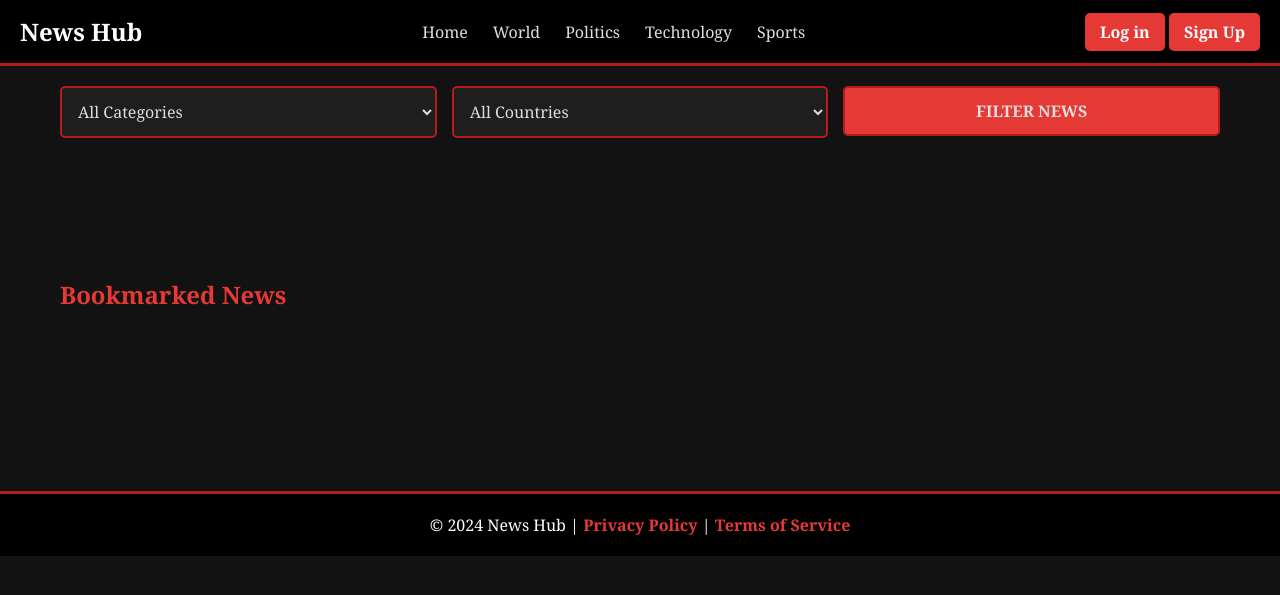
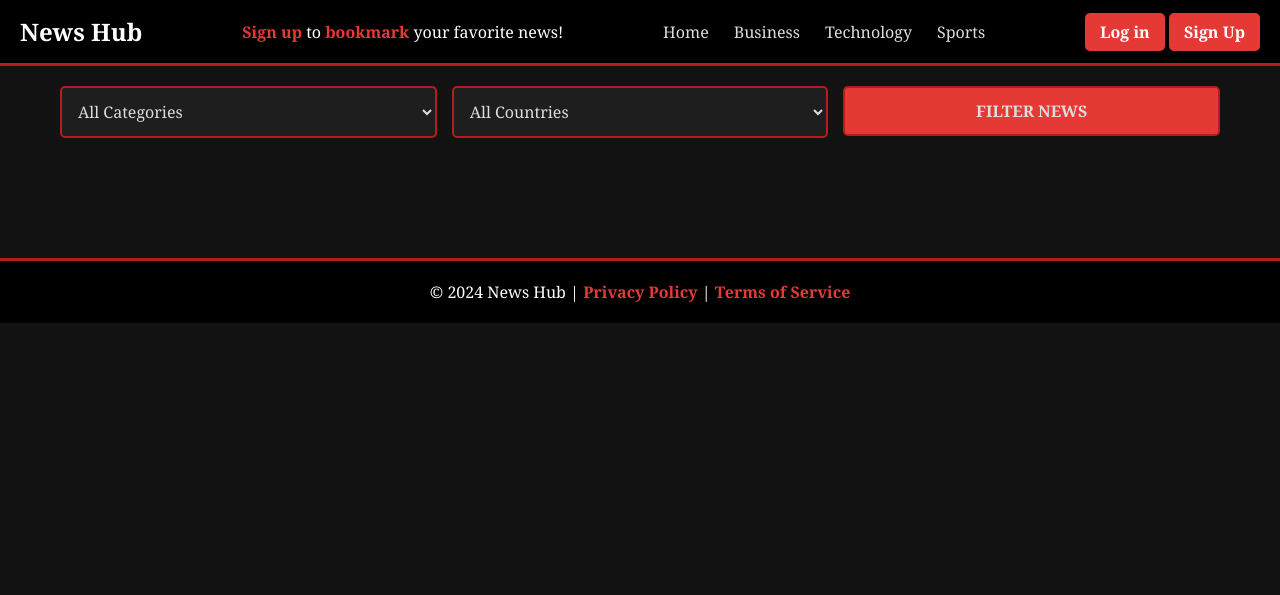
Before and after one commit to gauravnetes/news-hub-webApp, a Django app: page / in a window 1280 px wide. Shown: the top 595 px of the page. Run offline with Django 5.2, Linux system fonts and the light colour scheme; data that the repository does not hold is empty.

Commit message:
everything working

```diff
--- a/newsapp/news_api/templates/news_api/home.html
+++ b/newsapp/news_api/templates/news_api/home.html
@@ -235,7 +235,14 @@
         .footer a:hover {
             text-decoration: underline;
         }
-
+        /* signup message */
+        .signup-message span {
+            color: #e53935; /* Highlight color */
+            font-weight: bold;
+        }
+        .highlight-text {
+            color: #e53935;
+        }
         @media (max-width: 768px) {
             .container {
                 grid-template-columns: 1fr;
@@ -259,23 +266,33 @@
     <nav class="navbar">
         <div>
             {% if user.is_authenticated %}
-                <h3>Hello {{user.username}},</h3>
+                <h3> <span class="highlight-text">Hello </span>{{user.username}},</h3>
                 <h2>Welcome to News Hub</h2>
             {% else %}
                 <h1>News Hub</h1>
             {% endif %}
         </div>
 
+        <!-- Eye-catching sign-up text -->
+        {% if not user.is_authenticated %}
+        <div class="signup-message">
+            <p>
+                <span>Sign up</span> to <span>bookmark</span> your favorite news!
+            </p>
+        </div>
+
+        {% endif %}
+
         <div class="nav-links">
-            <a href="#">Home</a>
-            <a href="#">World</a>
-            <a href="#">Politics</a>
-            <a href="#">Technology</a>
-            <a href="#">Sports</a>
+            <a href="{% url 'home' %}?category=general">Home</a>
+            <a href="{% url 'home' %}?category=business">Business</a>
+            <a href="{% url 'home' %}?category=technology">Technology</a>
+            <a href="{% url 'home' %}?category=sports">Sports</a>
             {% if user.is_authenticated %}
             <a href="bookmarks" style="color: #e53935;">Bookmarks</a>
-            {% endif%}
+            {% endif %}
         </div>
+
         <div class="auth-buttons">
             {% if user.is_authenticated %}
                 <a href="logout">Log out</a>
@@ -293,7 +310,6 @@
                 <select name="category" id="category">
                     <option value="">All Categories</option>
                     <option value="general" {% if selected_category == 'general' %}selected{% endif %}>General</option>
-                    <option value="world" {% if selected_category == 'world' %}selected{% endif %}>World</option>
                     <option value="technology" {% if selected_category == 'technology' %}selected{% endif %}>Technology</option>
                     <option value="sports" {% if selected_category == 'sports' %}selected{% endif %}>Sports</option>
                     <option value="business" {% if selected_category == 'business' %}selected{% endif %}>Business</option>
@@ -338,10 +354,7 @@
     </div>
 
     <!-- Bookmarks Section -->
-    <section class="bookmarks-section">
-        <h2>Bookmarked News</h2>
-        <div id="bookmarks-container" class="container"></div>
-    </section>
+
 
     <!-- Footer -->
     <footer class="footer">
```
Also changed, not shown: newsapp/db.sqlite3.
